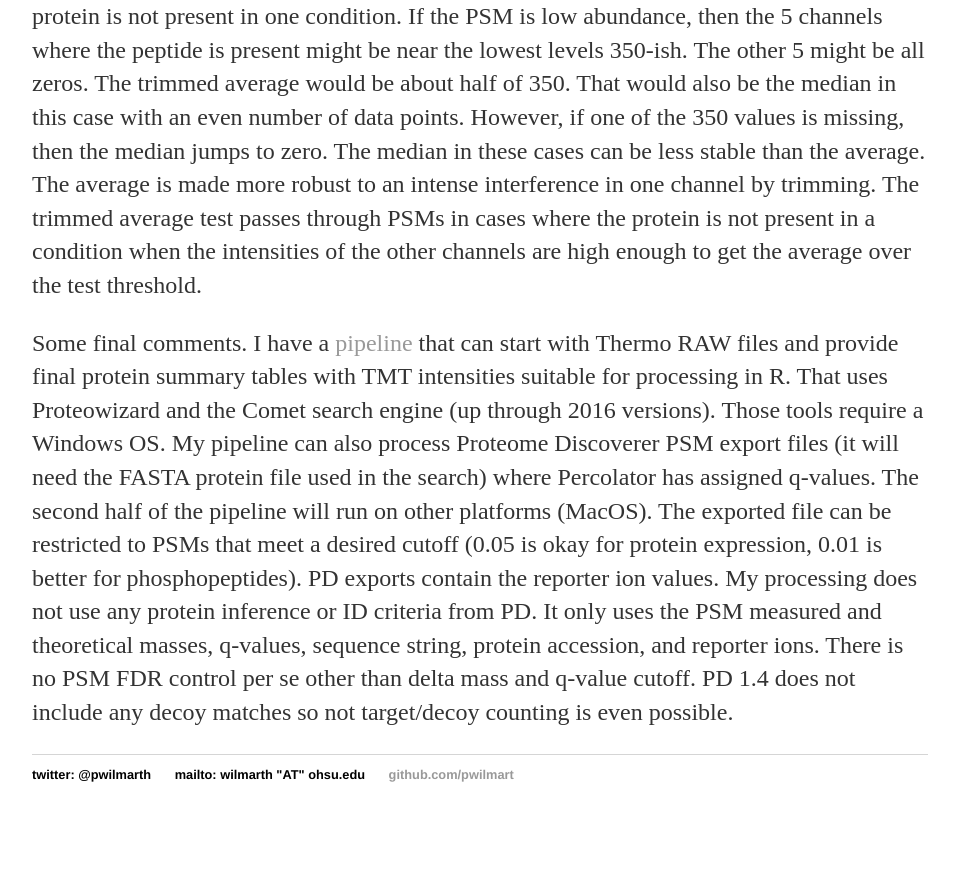
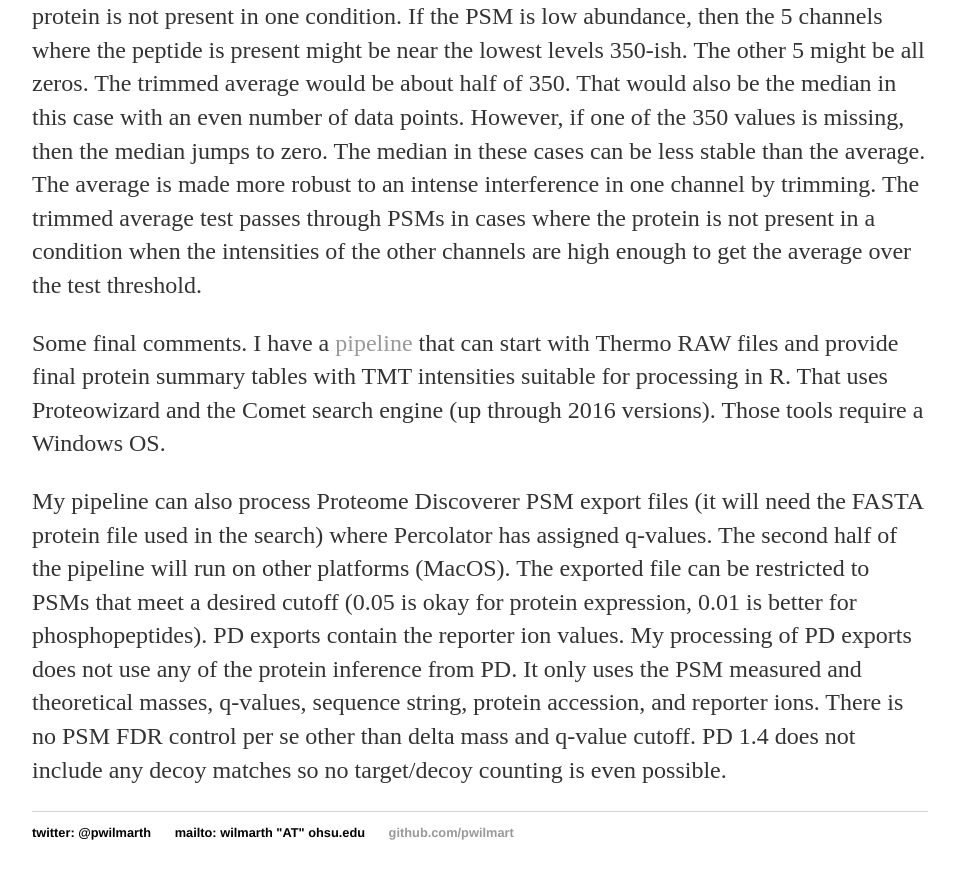
Before and after one commit to pwilmart/pwilmart.github.io, a Jekyll site: the page built from _posts/2018-12-12-TMT-zero-replacement.md, in a window 1280 px wide and 900 px high, scrolled down 2191 px. Shown: the top 879 px of the window, without its empty margins (160-1116 px from the left). Built offline with Jekyll 4.4.1, drawn with Linux system fonts in a browser that asks for light colours; before the commit the page ends 3033 px from its top, so only the background shows below that.

Commit message:
some edits to latest blog

```diff
--- a/_posts/2018-12-12-TMT-zero-replacement.md
+++ b/_posts/2018-12-12-TMT-zero-replacement.md
@@ -20,4 +20,6 @@ What I have adopted in [my pipeline](https://github.com/pwilmart/PAW_pipeline.gi
 
 I have compared to a median intensity instead of a trimmed average and I like the trimmed average better. I mostly work with 10 or 11-plex data. Consider a 5 by 5 experiment and the protein is not present in one condition. If the PSM is low abundance, then the 5 channels where the peptide is present might be near the lowest levels 350-ish. The other 5 might be all zeros. The trimmed average would be about half of 350. That would also be the median in this case with an even number of data points. However, if one of the 350 values is missing, then the median jumps to zero. The median in these cases can be less stable than the average. The average is made more robust to an intense interference in one channel by trimming. The trimmed average test passes through PSMs in cases where the protein is not present in a condition when the intensities of the other channels are high enough to get the average over the test threshold.
 
-Some final comments. I have a [pipeline](https://github.com/pwilmart/PAW_pipeline.git) that can start with Thermo RAW files and provide final protein summary tables with TMT intensities suitable for processing in R. That uses Proteowizard and the Comet search engine (up through 2016 versions). Those tools require a Windows OS. My pipeline can also process Proteome Discoverer PSM export files (it will need the FASTA protein file used in the search) where Percolator has assigned q-values. The second half of the pipeline will run on other platforms (MacOS). The exported file can be restricted to PSMs that meet a desired cutoff (0.05 is okay for protein expression, 0.01 is better for phosphopeptides). PD exports contain the reporter ion values. My processing does not use any protein inference or ID criteria from PD. It only uses the PSM measured and theoretical masses, q-values, sequence string, protein accession, and reporter ions. There is no PSM FDR control per se other than delta mass and q-value cutoff. PD 1.4 does not include any decoy matches so not target/decoy counting is even possible.
+Some final comments. I have a [pipeline](https://github.com/pwilmart/PAW_pipeline.git) that can start with Thermo RAW files and provide final protein summary tables with TMT intensities suitable for processing in R. That uses Proteowizard and the Comet search engine (up through 2016 versions). Those tools require a Windows OS.
+
+My pipeline can also process Proteome Discoverer PSM export files (it will need the FASTA protein file used in the search) where Percolator has assigned q-values. The second half of the pipeline will run on other platforms (MacOS). The exported file can be restricted to PSMs that meet a desired cutoff (0.05 is okay for protein expression, 0.01 is better for phosphopeptides). PD exports contain the reporter ion values. My processing of PD exports does not use any of the protein inference from PD. It only uses the PSM measured and theoretical masses, q-values, sequence string, protein accession, and reporter ions. There is no PSM FDR control per se other than delta mass and q-value cutoff. PD 1.4 does not include any decoy matches so no target/decoy counting is even possible.
```
